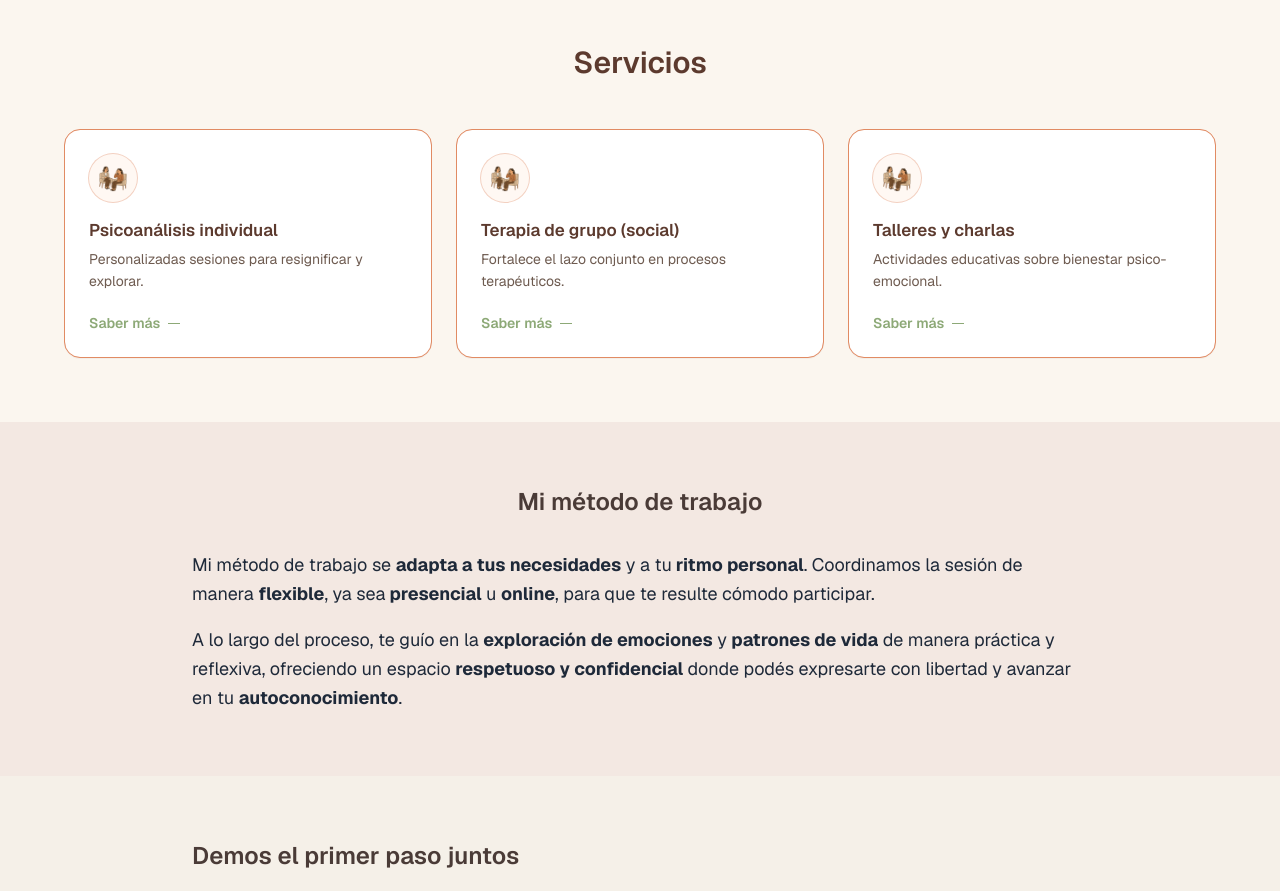
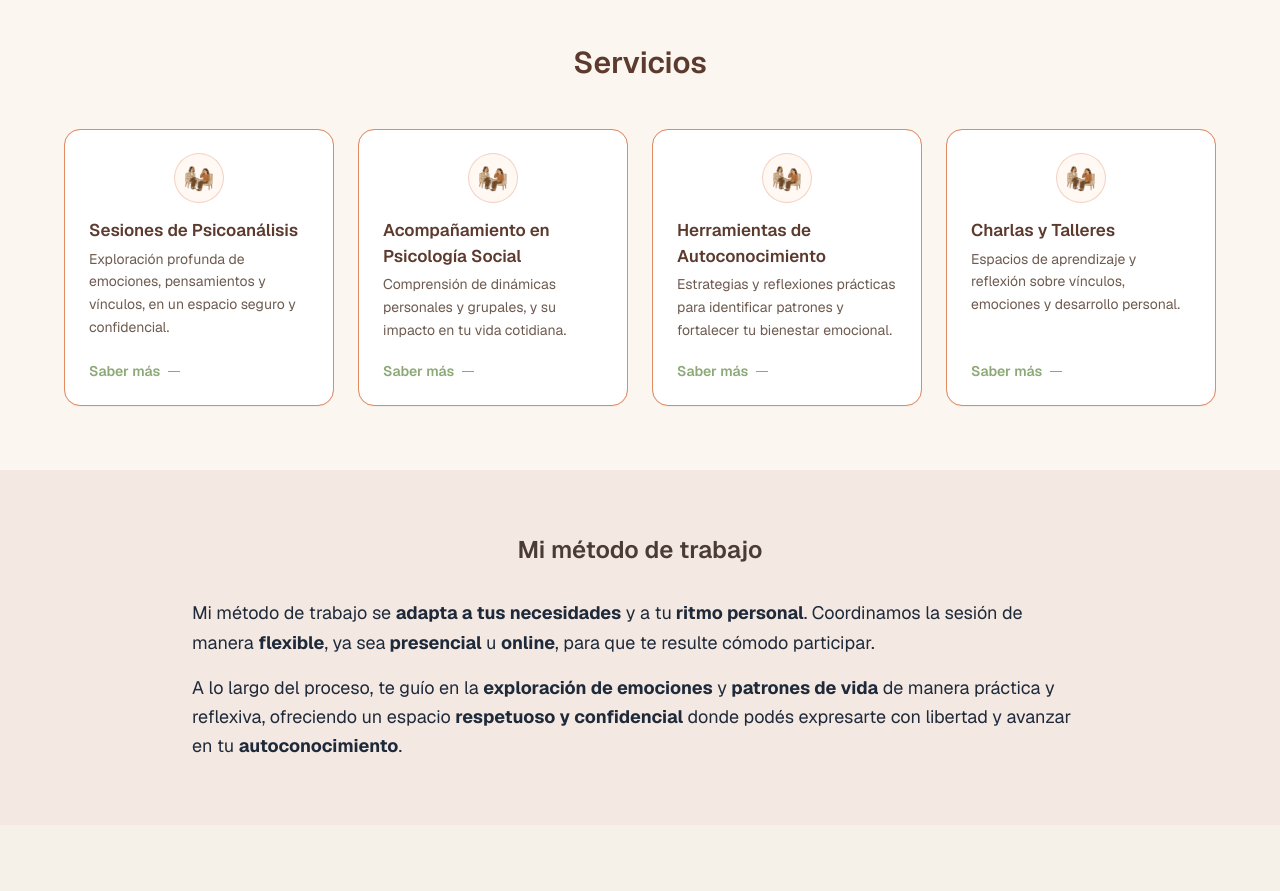
Before and after one commit to nicolasBakanowski/neuroconexion, a Next.js app: page / in a window 1280 px wide. Shown: the part 1020-1911 px from the top of the page. Built offline with nearby package versions, Linux system fonts and the light colour scheme.

Commit message:
Actualizar sección de servicios

```diff
--- a/src/components/ServicesSection.tsx
+++ b/src/components/ServicesSection.tsx
@@ -3,21 +3,36 @@
 
 import Image from "next/image";
 
+const WHATSAPP_BASE = "https://wa.me/5493582446357?text=";
+
 const cards = [
   {
-    title: "Psicoanálisis individual",
-    desc: "Personalizadas sesiones para resignificar y explorar.",
-    href: "#",
+    title: "Sesiones de Psicoanálisis",
+    desc: "Exploración profunda de emociones, pensamientos y vínculos, en un espacio seguro y confidencial.",
+    href: `${WHATSAPP_BASE}${encodeURIComponent(
+      "Hola, me gustaría saber más sobre Sesiones de Psicoanálisis"
+    )}`,
   },
   {
-    title: "Terapia de grupo (social)",
-    desc: "Fortalece el lazo conjunto en procesos terapéuticos.",
-    href: "#",
+    title: "Acompañamiento en Psicología Social",
+    desc: "Comprensión de dinámicas personales y grupales, y su impacto en tu vida cotidiana.",
+    href: `${WHATSAPP_BASE}${encodeURIComponent(
+      "Hola, me gustaría saber más sobre Acompañamiento en Psicología Social"
+    )}`,
   },
   {
-    title: "Talleres y charlas",
-    desc: "Actividades educativas sobre bienestar psico-emocional.",
-    href: "#",
+    title: "Herramientas de Autoconocimiento",
+    desc: "Estrategias y reflexiones prácticas para identificar patrones y fortalecer tu bienestar emocional.",
+    href: `${WHATSAPP_BASE}${encodeURIComponent(
+      "Hola, me gustaría saber más sobre Herramientas de Autoconocimiento"
+    )}`,
+  },
+  {
+    title: "Charlas y Talleres",
+    desc: "Espacios de aprendizaje y reflexión sobre vínculos, emociones y desarrollo personal.",
+    href: `${WHATSAPP_BASE}${encodeURIComponent(
+      "Hola, me gustaría saber más sobre Charlas y Talleres"
+    )}`,
   },
 ];
 
@@ -29,7 +44,7 @@ export default function ServicesSection() {
           Servicios
         </h2>
 
-        <div className="grid gap-6 sm:grid-cols-2 lg:grid-cols-3">
+        <div className="grid gap-6 sm:grid-cols-2 lg:grid-cols-4">
           {cards.map((c) => (
             <article
               key={c.title}
@@ -43,7 +58,7 @@ export default function ServicesSection() {
               {/* Icono /hero.png como placeholder */}
               <div
                 className="
-                  mb-4 inline-flex items-center justify-center
+                  mb-4 mx-auto flex items-center justify-center
                   h-12 w-12 rounded-full
                   ring-1 ring-[#E18A63]/40 bg-[#FFF8F3]
                 "
@@ -68,6 +83,8 @@ export default function ServicesSection() {
 
               <a
                 href={c.href}
+                target="_blank"
+                rel="noopener noreferrer"
                 className="
                   text-[#8DA977] font-semibold text-sm
                   inline-flex items-center gap-2
```
